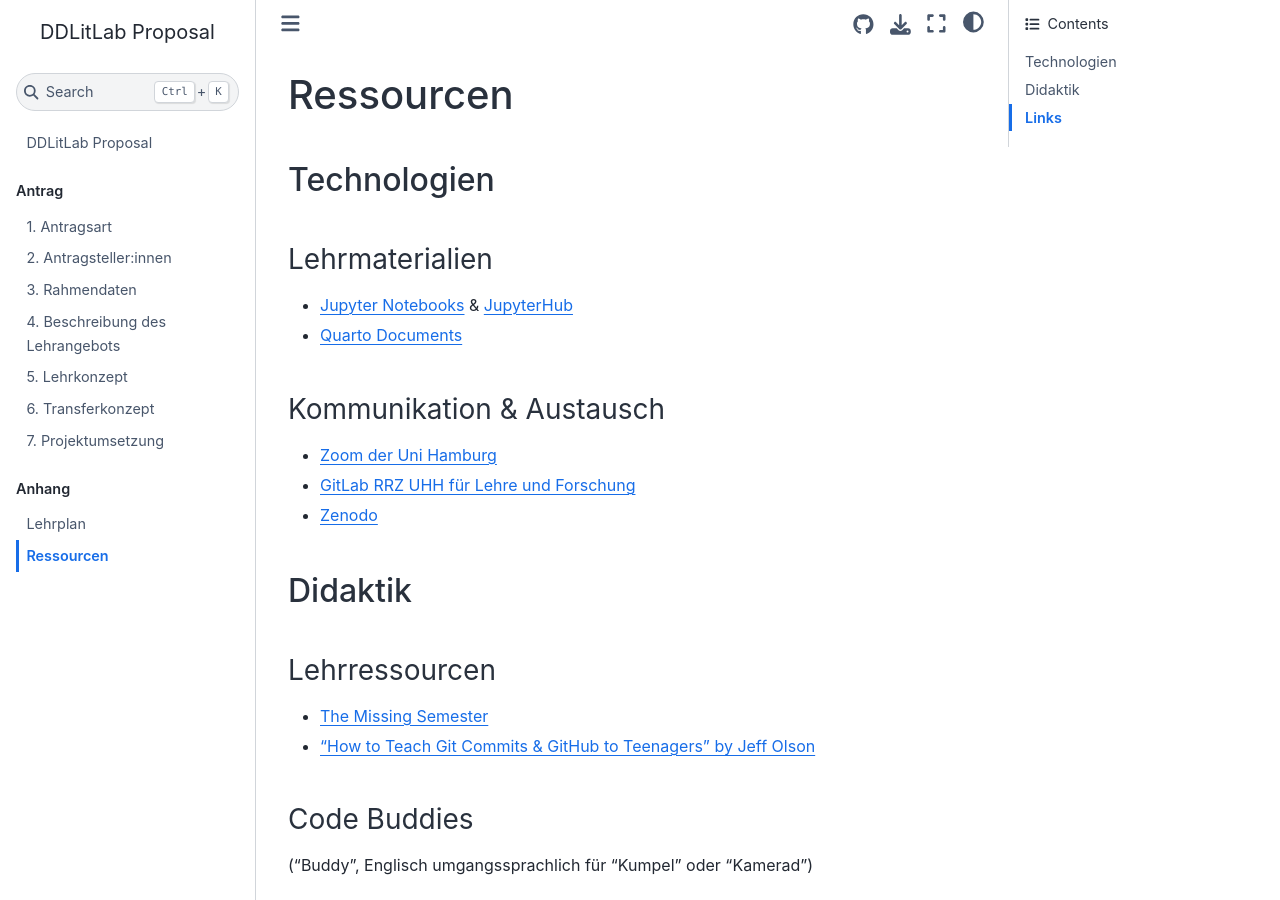
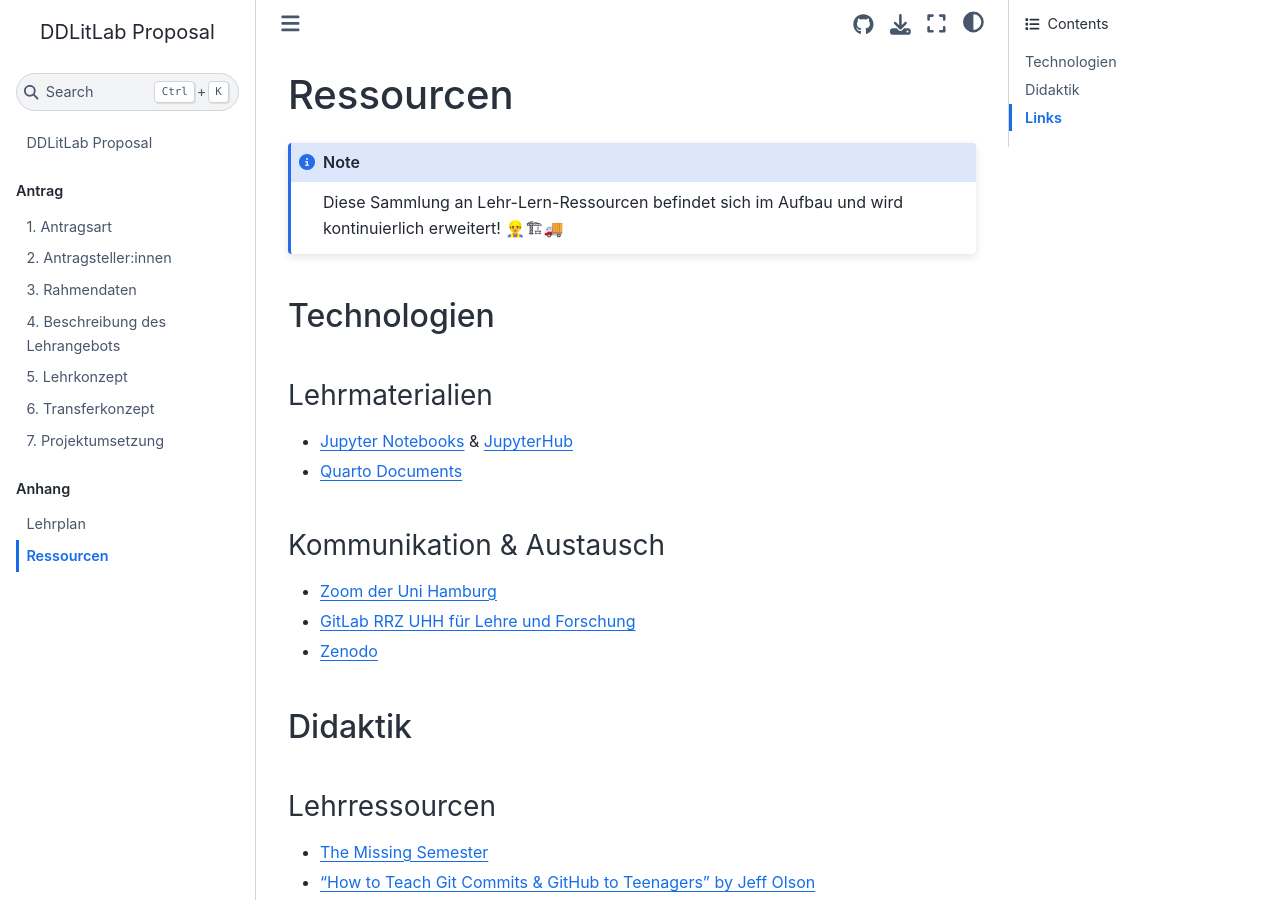
Before and after one commit to lnnrtwttkhn/ddlitlab-proposal, a Jupyter Book: the page built from docs/ressourcen.md, in a window 1280 px wide and 900 px high. Built offline with Jupyter Book 1.0.4 settings and Sphinx 7.4.7 and the Sphinx Book theme 1.1.4, drawn with Linux system fonts in a browser that asks for light colours.

Commit message:
add notes about incomplete state of website

````diff
--- a/docs/ressourcen.md
+++ b/docs/ressourcen.md
@@ -1,4 +1,8 @@
 # Ressourcen
+
+```{note}
+Diese Sammlung an Lehr-Lern-Ressourcen befindet sich im Aufbau und wird kontinuierlich erweitert! 👷‍♂️🏗🚚
+```
 
 ## Technologien
 
````
Also changed, not shown: docs/intro.md (+1 -1 lines).
